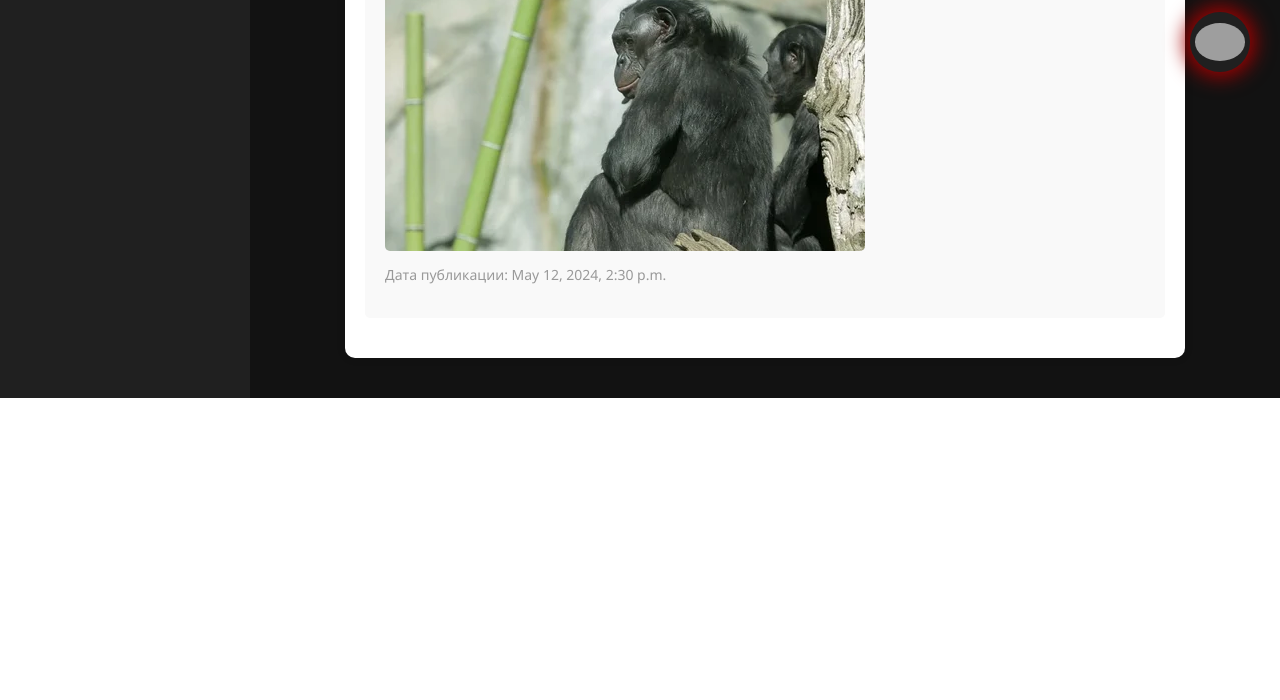
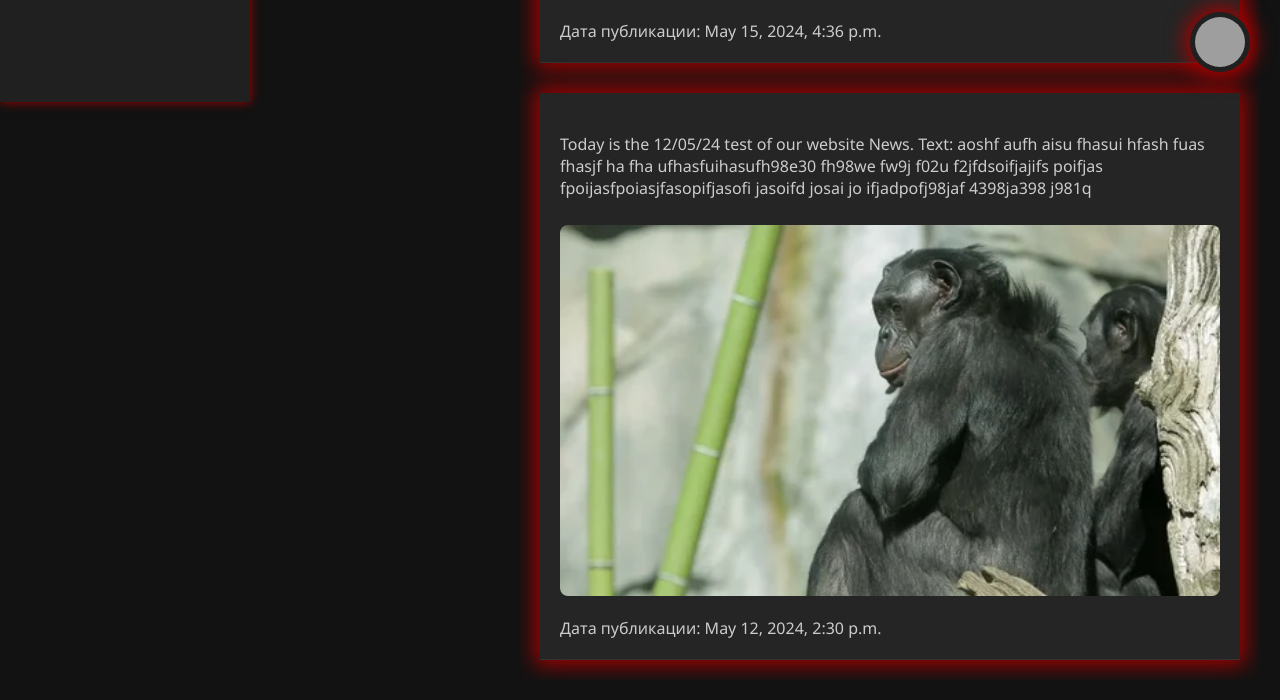
Before and after one commit to bratxemss/FlexBOOST, a Django app: page /news_page in a window 1280 px wide. Shown: the part 698-1398 px from the top of the page. Before the commit the page ends 1096 px from the top, so only its background shows below. Run offline with Django 4.2, Linux system fonts and the light colour scheme; a user stored in the database is signed in; data comes from the database, SQL or seed files in the repository; both versions use the stored data as it was after the commit; grey boxes are pictures that could not be loaded.

Commit message:
html fixing

```diff
--- a/FlexBook/FlexBook/settings.py
+++ b/FlexBook/FlexBook/settings.py
@@ -139,3 +139,4 @@ ACCOUNT_EMAIL_VERIFICATION = 'none'
 
 AUTH_USER_MODEL = 'Users.CustomUser'
 LOGIN_URL = ''
+DEFAULT_IMAGE = 'static_root/Server_images/default_profile_image.webp'
--- a/FlexBook/Games/models.py
+++ b/FlexBook/Games/models.py
@@ -1,5 +1,5 @@
 from django.db import models
-
+from FlexBook.settings import DEFAULT_IMAGE
 
 def game_profile_picture_path(instance, filename):
     return f'game_pics/{instance.game_name}/{filename}'
@@ -15,7 +15,7 @@ class Game(models.Model):
         default="None")
     game_img = models.ImageField(
         upload_to=game_profile_picture_path,
-        default=r'D:\Work\Python\Flex\FlexBOOST\FlexBook\static_root\Server_images\default_profile_image.webp',
+        default=DEFAULT_IMAGE,
         blank=True,
         null=True)
 
@@ -29,7 +29,7 @@ class Rank(models.Model):
     order = models.IntegerField(default=0)
     rank_img = models.ImageField(
         upload_to=game_rank_picture_path,
-        default=r'D:\Work\Python\Flex\FlexBOOST\FlexBook\static_root\Server_images\default_profile_image.webp',
+        default=DEFAULT_IMAGE,
         blank=True,
         null=True)
 
--- a/FlexBook/Users/models.py
+++ b/FlexBook/Users/models.py
@@ -5,7 +5,7 @@ from django.core.validators import MaxValueValidator,MinValueValidator
 from djmoney.models.fields import MoneyField
 from timezone_field import TimeZoneField
 from Games.models import Game,GameRankAssociation
-
+from FlexBook.settings import DEFAULT_IMAGE
 
 def user_profile_picture_path(instance, filename):
     return f'profile_pics/{instance.username}/{filename}'
@@ -21,7 +21,7 @@ class CustomUser(AbstractUser):
     age = models.IntegerField(default=0)
     banned = models.BooleanField(default=False)
     user_profile_pictures = models.ImageField(upload_to=user_profile_picture_path,
-                                               default=r'D:\Work\Python\Flex\FlexBOOST\FlexBook\static_root\Server_images\default_profile_image.webp')
+                                               default=DEFAULT_IMAGE)
     timezone = TimeZoneField(default='UTC')
 
     def __str__(self):
--- a/FlexBook/templates/Main_Page.html
+++ b/FlexBook/templates/Main_Page.html
@@ -29,8 +29,11 @@
       .left-sidebar {
         width: 250px;
         background-color: #202020;
-        box-shadow: 0 0 10px #0f0;
+        box-shadow: 0 0 10px #A60000;
         overflow-y: auto;
+        position: fixed;
+        top: 0;
+        bottom: 0;
       }
 
       .left-sidebar ul {
@@ -58,6 +61,8 @@
         overflow-y: auto;
         background-color: #121212;
         color: #f0f2f5;
+        margin-left: 250px;
+        padding: 20px;
       }
 
       .circle-menu {
@@ -82,8 +87,12 @@
       }
 
       .circle-menu img {
-        max-width: 100%;
-        border-radius: 50%;
+            order: -1;
+            width: 50px;
+            height: 50px;
+            border-radius: 50%;
+            background-size: cover;
+            background-position: center;
       }
 
       .menu-popup {
@@ -127,7 +136,6 @@
 <div class="user-container">
   <div class="left-sidebar">
     <ul>
-      <li class="left-side-item" id="main">Main</li>
       <li class="left-side-item" id="games">Games</li>
       <li class="left-side-item" id="history">History</li>
       <li class="left-side-item" id="messenger">Messenger</li>
@@ -146,7 +154,6 @@
 <div class="circle-menu" id="circleMenuElement">
   <div class="menu-popup" id="menuPopupElement">
     <div class="menu-item" id="profile">{{user.username}}</div>
-    <div class="menu-item" id="settings">Settings</div>
     <div class="menu-item" id="log_out">Exit</div>
     {% if user.is_superuser %}
       <div class="menu-item" id="admin">Admin</div>
@@ -184,9 +191,7 @@
   })
   }
   redirect('log_out','/log_out')
-  redirect('settings','/settings')
   redirect('profile','/profile')
-  redirect('main','/')
   redirect('games','/games_page')
   redirect('messenger','/messenger_page')
   redirect('history','/history_page ')
--- a/FlexBook/templates/Messenger_page.html
+++ b/FlexBook/templates/Messenger_page.html
@@ -140,7 +140,7 @@
                         <div class="message{% if message.is_sent_by_user %}-sent-by-user{% endif %}">
                             <div class="message-sender-avatar" style="background-image: url('{% if message.is_sent_by_user %}{{ chat_key.1.user.user_profile_pictures.url }}{% else %}{{ chat_key.0.user.user_profile_pictures.url }}{% endif %}');"></div>
                             <div class="message-sender">{{ message.sender }}</div>
-                            <div class="message-content">{{ message.content }}</div>
+                            <div class="message-content"> {{ message.content }}</div>
                             <div class="message-timestamp">{{ message.timestamp }}</div>
                         </div>
                     {% endfor %}
@@ -160,6 +160,7 @@
         const messageBoxes = document.querySelectorAll('.message_box');
         messageBoxes.forEach(messageBox => {
             const popupChat = messageBox.querySelector('.popup_chat');
+            popupChat.style.display = 'none';
             messageBox.addEventListener('click', () => {
                 messageBoxes.forEach(box => {
                     const popup = box.querySelector('.popup_chat');
--- a/FlexBook/templates/News_page.html
+++ b/FlexBook/templates/News_page.html
@@ -5,53 +5,48 @@
     {% block head %}
         {{ block.super }}
          <style>
-            /* Стили для контейнера новостей */
          .news-container {
-                max-width: 800px;
-                margin: 20px auto;
             padding: 20px;
-                background-color: #fff;
-                box-shadow: 0 0 10px rgba(0, 0, 0, 0.1);
-                border-radius: 10px;
+            overflow-y: auto;
+            background-color: #121212;
+            color: #f0f2f5;
+            margin-left: 250px; /* Исправьте это значение, если нужно */
         }
 
-            /* Стили для отдельной новости */
         .news-item {
-                margin-bottom: 20px;
+            margin-top: 30px;
             padding: 20px;
-                background-color: #f9f9f9;
-                border-radius: 5px;
+            border-bottom: 1px solid #333;
+            transition: background-color 0.3s, box-shadow 0.3s;
+            background-color: #252525;
+            box-shadow: 0 0 20px 5px #A60000;
         }
 
-            /* Заголовок новости */
-            .news-title {
-                font-size: 24px;
-                font-weight: bold;
-                color: #333;
-                margin-bottom: 10px;
+        .news-item:hover {
+
         }
 
-            /* Текст новости */
-            .news-text {
-                font-size: 16px;
-                color: #666;
-                margin-bottom: 10px;
+        .news-title {
+            color: #ccc;
+            margin-top: 0;
         }
 
-            /* Изображение новости */
-            .news-image {
-                max-width: 100%;
-                height: auto;
-                display: block;
-                margin-bottom: 10px;
-                border-radius: 5px;
+        .news-text {
+            color: #ccc;
         }
 
-            /* Дата публикации новости */
+        .news-image {
+            width: 100%;
+            height: auto;
+            border-radius: 8px;
+            margin-top: 10px;
+        }
+
         .news-date {
-                font-size: 14px;
-                color: #999;
+            color: #ccc;
+            margin-bottom: 0;
         }
+    </style>
          </style>
         {% endblock %}
 </head>
```
Also changed, not shown: FlexBook/templates/Games_page.html (+26 -8 lines), FlexBook/templates/History_page.html (+15 -0 lines), FlexBook/templates/Profile.html (+7 -3 lines), FlexBook/db.sqlite3. Lines whose indentation alone changed are shown as unchanged.
